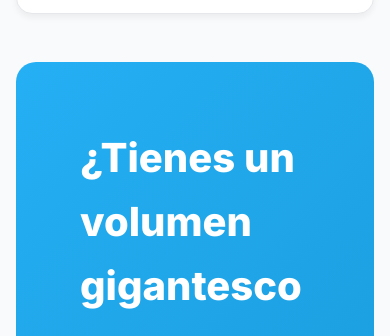
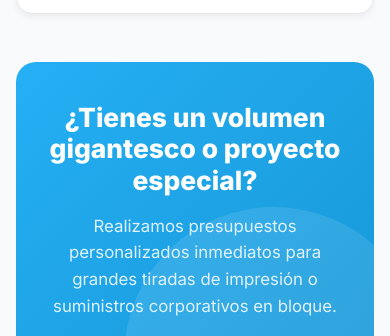
Before and after one commit to XIIMMVP/ofiwebcafe-business, a website built with Vite: page services.html in a window 390 px wide. Shown: the part 4073-4409 px from the top of the page. Built offline with nearby package versions, Linux system fonts and the light colour scheme.

Commit message:
style: make services CTA banner responsive for mobile

```diff
--- a/services.html
+++ b/services.html
@@ -182,24 +182,16 @@
     </section>
 
     <!-- CTA Banner for custom quotes -->
-    <section class="container" style="margin-bottom: 6rem;">
-        <div
-            style="background: linear-gradient(135deg, var(--primary) 0%, #1595d4 100%); border-radius: 20px; padding: 4rem; overflow: hidden; position: relative; color: white;">
-            <!-- decorative circle -->
-            <div
-                style="position: absolute; right: -50px; bottom: -50px; width: 300px; height: 300px; background: rgba(255,255,255,0.1); border-radius: 50%;">
-            </div>
-
-            <div
-                style="position: relative; z-index: 10; display: flex; justify-content: space-between; align-items: center; flex-wrap: wrap; gap: 2rem;">
-                <div style="max-width: 600px;">
-                    <h2 style="font-size: 2.5rem; font-weight: 800; margin-bottom: 1rem;">¿Tienes un volumen gigantesco
-                        o proyecto especial?</h2>
-                    <p style="font-size: 1.15rem; color: #e0f2fe;">Realizamos presupuestos personalizados inmediatos
-                        para grandes tiradas de impresión o suministros corporativos en bloque.</p>
+    <section class="container">
+        <div class="cta-block">
+            <div class="decorative-circle"></div>
+            <div class="cta-flex">
+                <div class="cta-content">
+                    <h2>¿Tienes un volumen gigantesco o proyecto especial?</h2>
+                    <p>Realizamos presupuestos personalizados inmediatos para grandes tiradas de impresión o suministros
+                        corporativos en bloque.</p>
                 </div>
-                <a href="https://wa.me/584129479152" target="_blank" class="btn btn-secondary"
-                    style="padding: 1.25rem 2.5rem; font-size: 1.25rem;">
+                <a href="https://wa.me/584129479152" target="_blank" class="btn btn-secondary">
                     <i class="fa-brands fa-whatsapp"></i> Hablar con Ventas
                 </a>
             </div>
--- a/style.css
+++ b/style.css
@@ -1251,3 +1251,92 @@ body.menu-open .back-to-top {
 .google-rating i {
   vertical-align: middle;
 }
+/* ----- CTA BLOCK (SERVICES PAGE) ----- */
+.cta-block {
+    background: linear-gradient(135deg, var(--primary) 0%, #1595d4 100%);
+    border-radius: 24px;
+    padding: 4rem;
+    overflow: hidden;
+    position: relative;
+    color: white;
+    margin-bottom: 6rem;
+}
+
+.cta-block .decorative-circle {
+    position: absolute;
+    right: -50px;
+    bottom: -50px;
+    width: 300px;
+    height: 300px;
+    background: rgba(255, 255, 255, 0.1);
+    border-radius: 50%;
+    pointer-events: none;
+}
+
+.cta-flex {
+    position: relative;
+    z-index: 10;
+    display: flex;
+    justify-content: space-between;
+    align-items: center;
+    gap: 3rem;
+}
+
+.cta-content {
+    max-width: 600px;
+}
+
+.cta-block h2 {
+    font-size: 2.5rem;
+    font-weight: 800;
+    margin-bottom: 1rem;
+    line-height: 1.2;
+}
+
+.cta-block p {
+    font-size: 1.15rem;
+    color: #e0f2fe;
+    line-height: 1.6;
+}
+
+@media (max-width: 991px) {
+    .cta-block {
+        padding: 3rem 1.5rem;
+        margin-bottom: 4rem;
+        text-align: center;
+        border-radius: 20px;
+    }
+
+    .cta-flex {
+        flex-direction: column;
+        gap: 2rem;
+    }
+
+    .cta-block h2 {
+        font-size: 1.85rem !important;
+        margin-top: 0 !important;
+    }
+
+    .cta-block p {
+        font-size: 1.05rem !important;
+        margin-bottom: 0 !important;
+    }
+
+    .cta-block .btn {
+        width: 100%;
+        justify-content: center;
+        max-width: 320px;
+        font-size: 1.15rem !important;
+        padding: 1.1rem 2.2rem !important;
+    }
+}
+
+@media (max-width: 480px) {
+    .cta-block {
+        padding: 2.5rem 1.25rem;
+    }
+
+    .cta-block h2 {
+        font-size: 1.65rem !important;
+    }
+}
```
